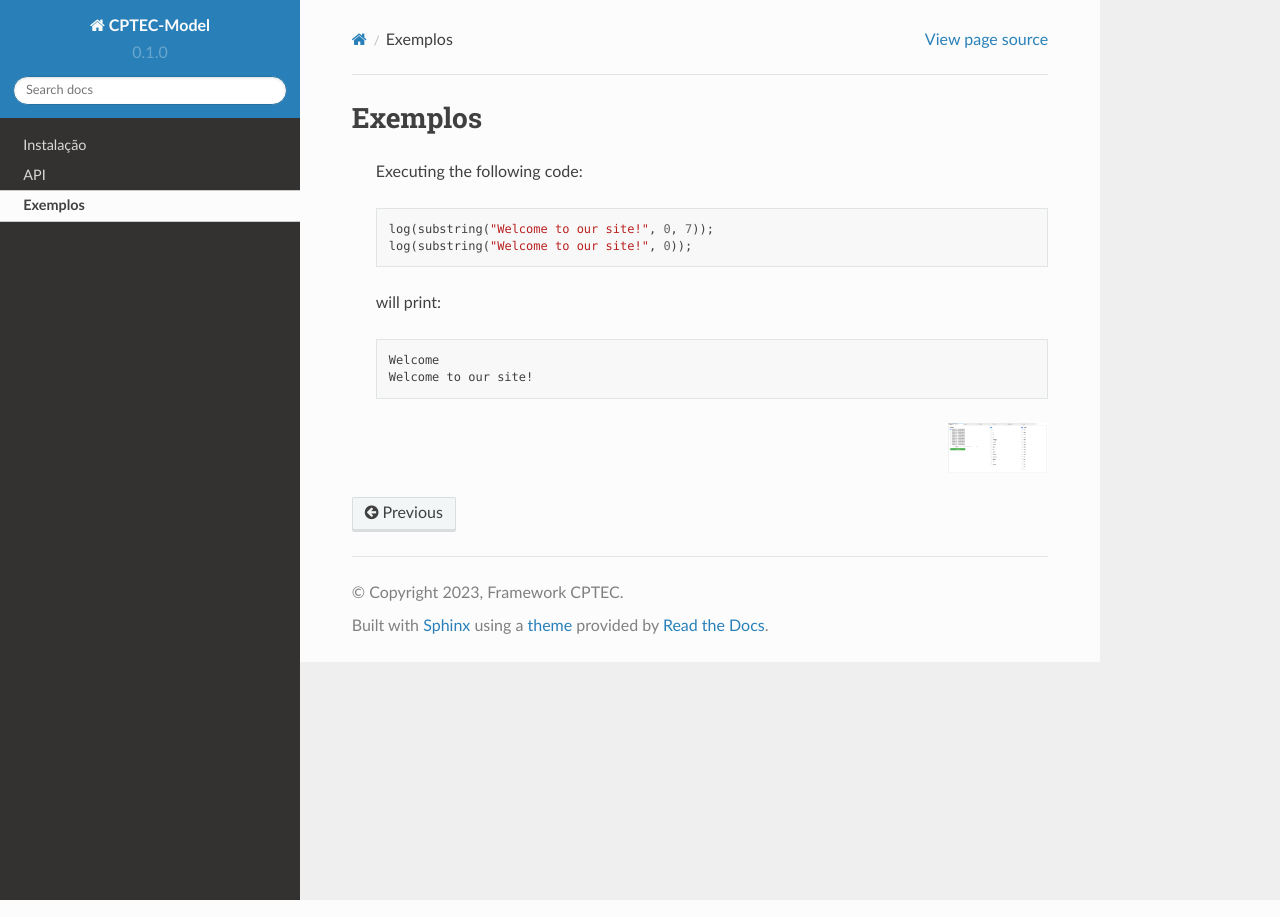
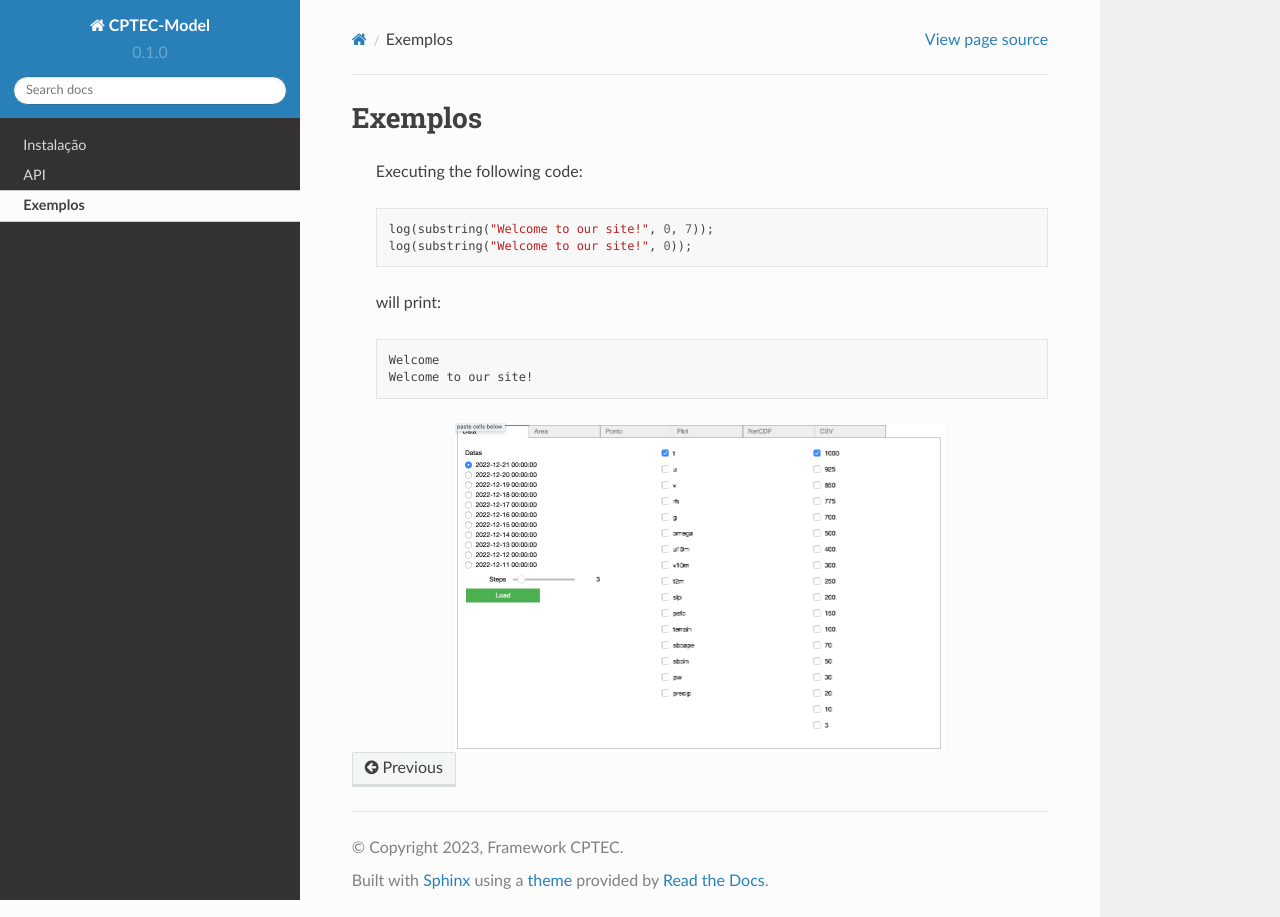
Before and after one commit to framework-CPTEC/tutorial-cptec-model, a Sphinx documentation site: the page built from docs/source/example.rst, in a window 1280 px wide. Built offline with Sphinx 7.4.7 and the Read the Docs theme 2.0.0, drawn with Linux system fonts in a browser that asks for light colours.

Commit message:
Update example.rst

```diff
--- a/docs/source/example.rst
+++ b/docs/source/example.rst
@@ -17,8 +17,6 @@ Exemplos
 
 
 .. image:: pedido.png
-   :width: 200px
-   :height: 100px
    :scale: 50 %
    :alt: pedido
-   :align: right
+   :align: center
```
